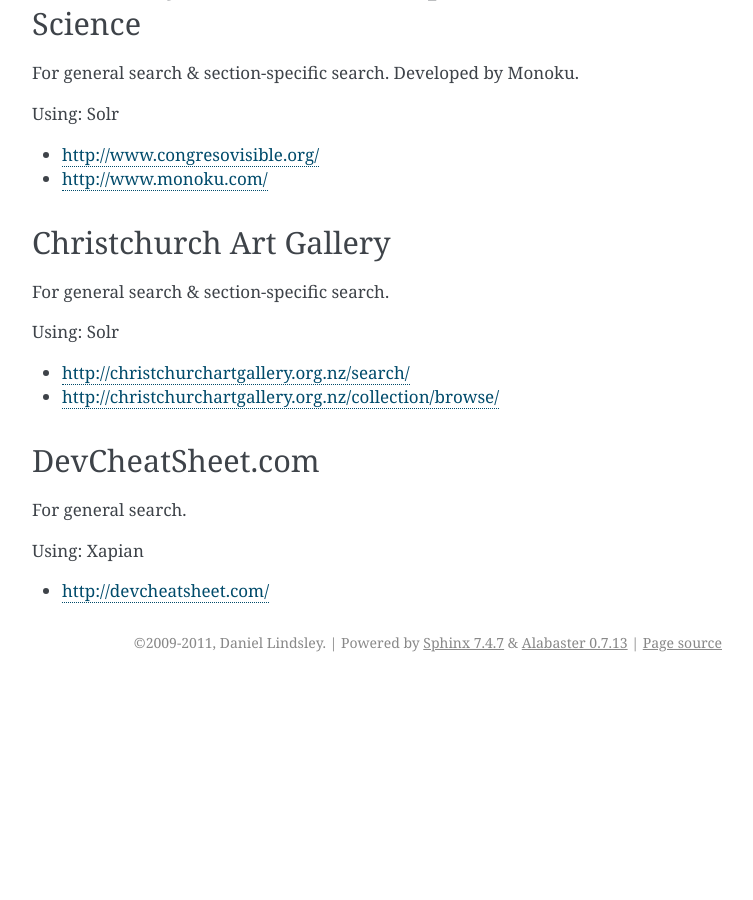
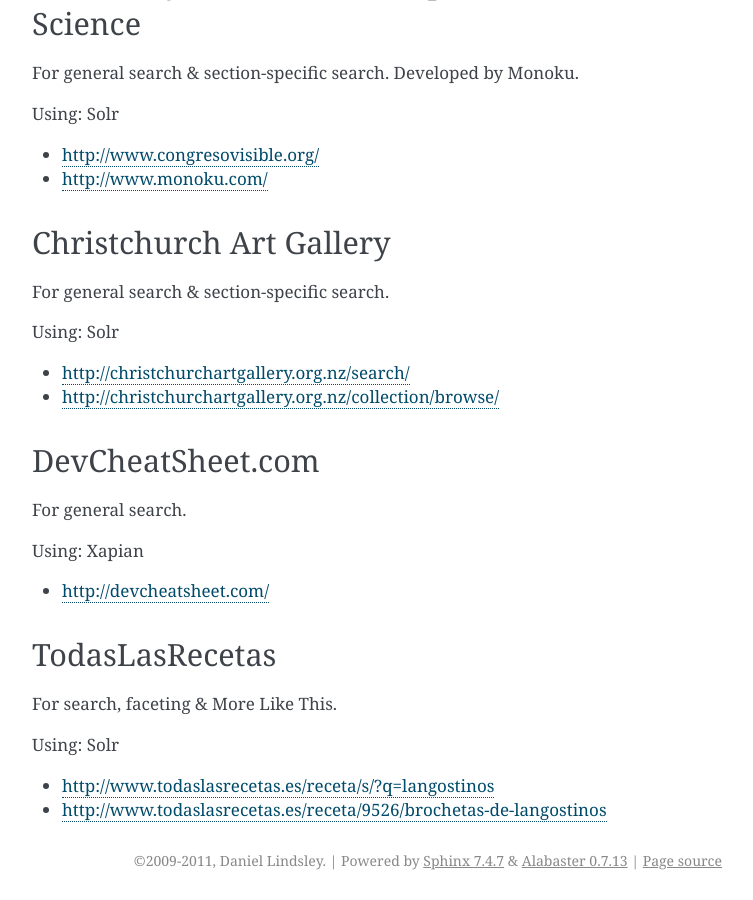
Before and after one commit to django-haystack/django-haystack, a Sphinx documentation site: the page built from docs/who_uses.rst, in a window 1280 px wide and 900 px high, scrolled down 3601 px. Shown: the whole window, without its empty margins (388-1141 px from the left). Built offline with Sphinx 7.4.7, drawn with Linux system fonts in a browser that asks for light colours; before the commit the page ends 4283 px from its top, so only the background shows below that.

Commit message:
Added TodasLasRecetas to "Who Uses". Thanks Javier!

```diff
--- a/docs/who_uses.rst
+++ b/docs/who_uses.rst
@@ -208,3 +208,14 @@
 Using: Xapian
 
 * http://devcheatsheet.com/
+
+
+TodasLasRecetas
+---------------
+
+For search, faceting & More Like This.
+
+Using: Solr
+
+* http://www.todaslasrecetas.es/receta/s/?q=langostinos
+* http://www.todaslasrecetas.es/receta/9526/brochetas-de-langostinos
```
